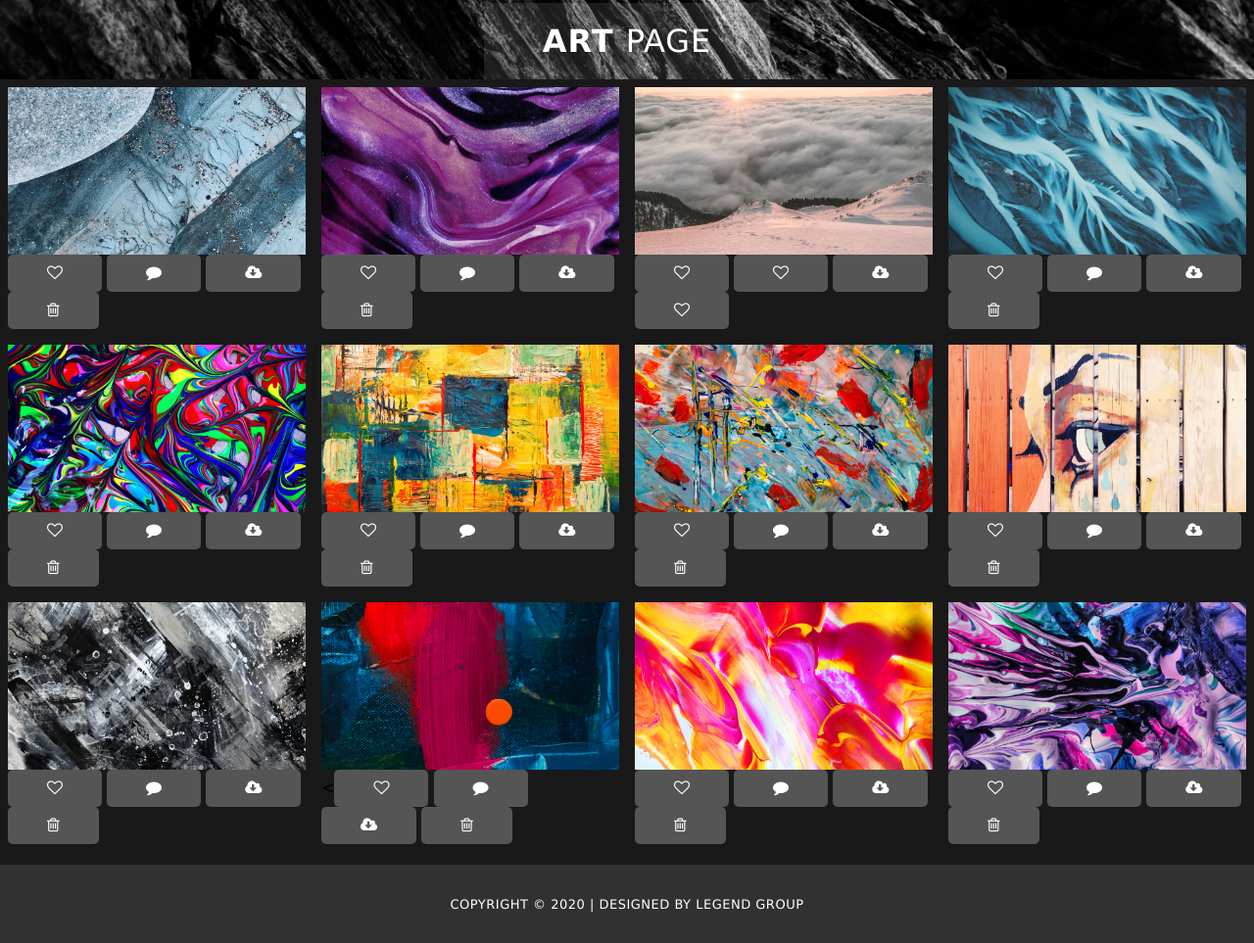
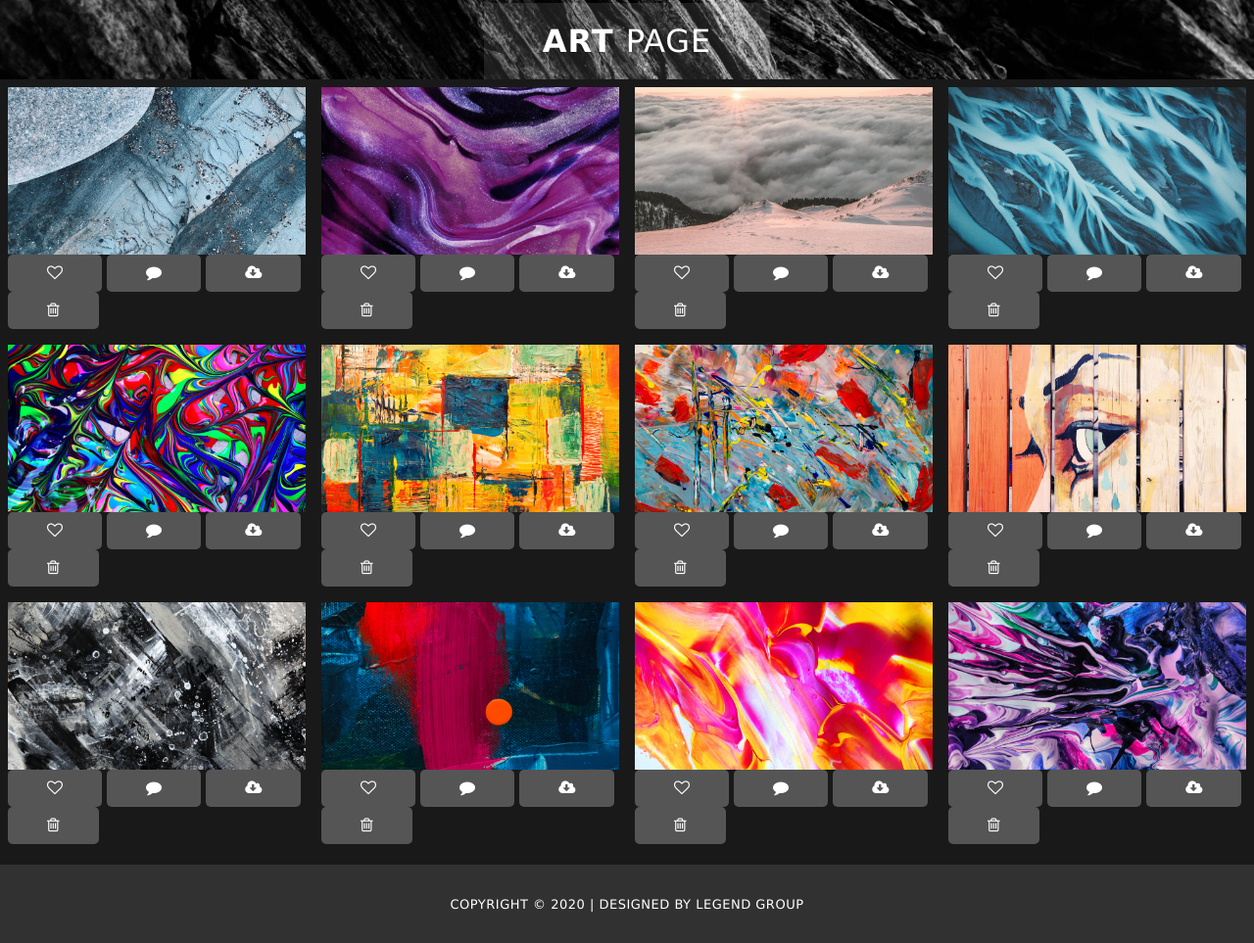
Before and after one commit to ZiangZhao1227/Art_App, a website: page frontend/administrator.html in a window 1280 px wide. Shown: the part 217-1180 px from the top of the page at 98% size. Drawn offline with Linux system fonts and the light colour scheme.

Commit message:
buttons on one page fixed

```diff
--- a/frontend/administrator.html
+++ b/frontend/administrator.html
@@ -203,9 +203,9 @@
     <div class="column">
         <img src="img/image3.jpeg" style="width:100%" onclick="openModal();currentSlide(3)" class="hover-shadow cursor">
         <button class="btn"><i class="fa fa-heart-o"></i></button>
-        <button class="btn-2"><i class="fa fa-heart-o"></i></button>
+        <button class="btn-2"><i class="fa fa-comment"></i></button>
         <button class="btn-3"><i class="fa fa-cloud-download"></i></button>
-        <button class="btn-4"><i class="fa fa-heart-o"></i></button>
+        <button class="btn-4"><i class="fa fa-trash-o"></i></button>
     </div>
     <div class="column">
         <img src="img/image4.jpg" style="width:100%" onclick="openModal();currentSlide(4)" class="hover-shadow cursor">
@@ -251,7 +251,7 @@
     </div>
     <div class="column">
         <img src="img/image10.jpg" style="width:100%" onclick="openModal();currentSlide(10)" class="hover-shadow cursor">
-        <<button class="btn"><i class="fa fa-heart-o"></i></button>
+        <button class="btn"><i class="fa fa-heart-o"></i></button>
         <button class="btn-2"><i class="fa fa-comment"></i></button>
         <button class="btn-3"><i class="fa fa-cloud-download"></i></button>
         <button class="btn-4"><i class="fa fa-trash-o"></i></button>
```
Also changed, not shown: frontend/userpage.html (+3 -3 lines).
